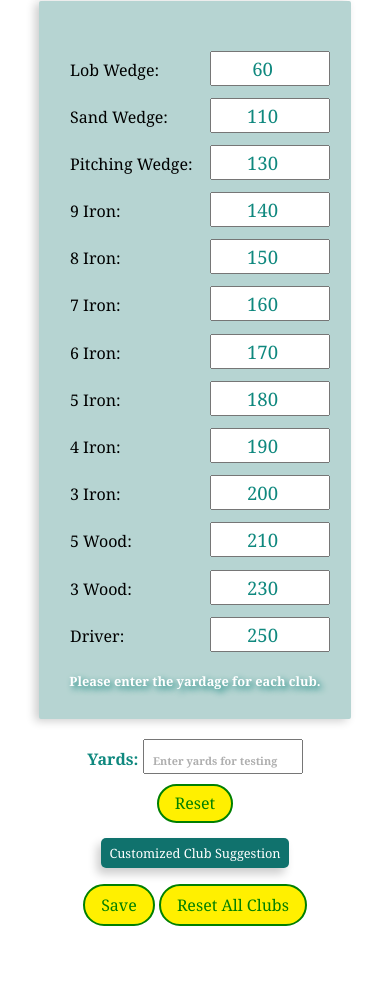
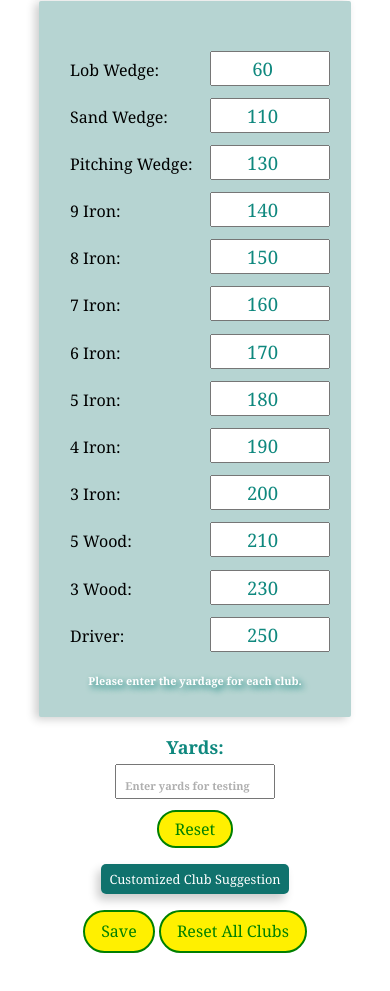
Before and after one commit to FernandoDLT/Golf-sim, a website: page public/index.main.html in a window 390 px wide. Shown: the part 432-1423 px from the top of the page. Before the commit the page ends 1398 px from the top, so only its background shows below. Drawn offline with nearby package versions, Linux system fonts and the light colour scheme.

Commit message:
Centering input fied for yradage testing

```diff
--- a/public/style.css
+++ b/public/style.css
@@ -660,14 +660,31 @@ span#holeCompletionMessage {
       min-width: 120px;
       font-size: 1.16rem;
    }
-
+   /* Club Distances Message */
    .club-distances h3 {
-      font-size: .8rem;
+      font-size: .68rem;
    }
 
-   .yardsReset label {
-      font-size: 16px;
-   }
+       .yardsReset {
+          display: flex;
+          flex-direction: column;
+          align-items: center;
+          gap: 1px;
+          /* Adjust the spacing as needed */
+       }
+
+       .yardsReset label {
+          margin-bottom: 4px;
+          /* Space below the label */
+       }
+
+       .yardsReset input {
+          /* margin-bottom: 10px; */
+          /* Space below the input */
+       }
+   /* .yardsReset label {
+      font-size: .96rem;
+   } */
 
    .slide-wrapper #yardage::placeholder {
       font-size: .68rem;
@@ -685,6 +702,15 @@ span#holeCompletionMessage {
       padding: 10px;
    }
 
+   /* #result {
+      margin: 4px auto;
+      padding: 6px 6px;
+      font-size: .72rem;
+      white-space: normal;
+      display: block;
+      text-align: center;
+      width: fit-content;
+   } */
    #result {
       margin: 4px auto;
       padding: 6px 8px;
```
